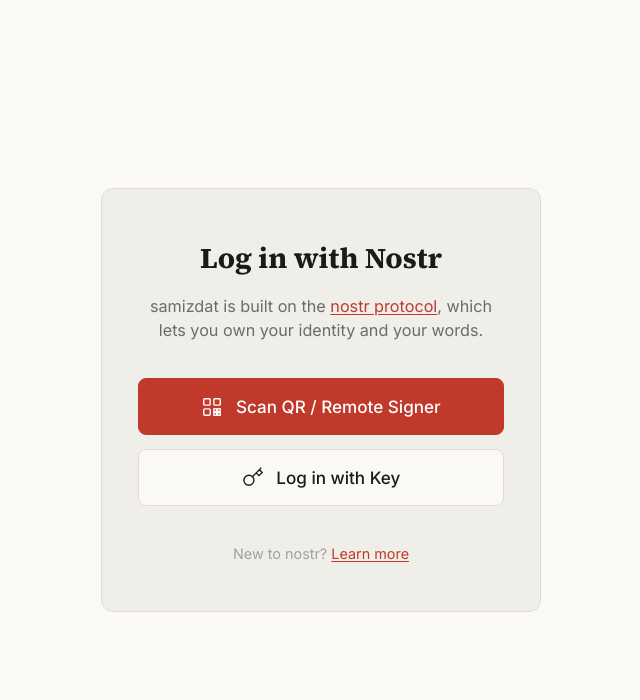
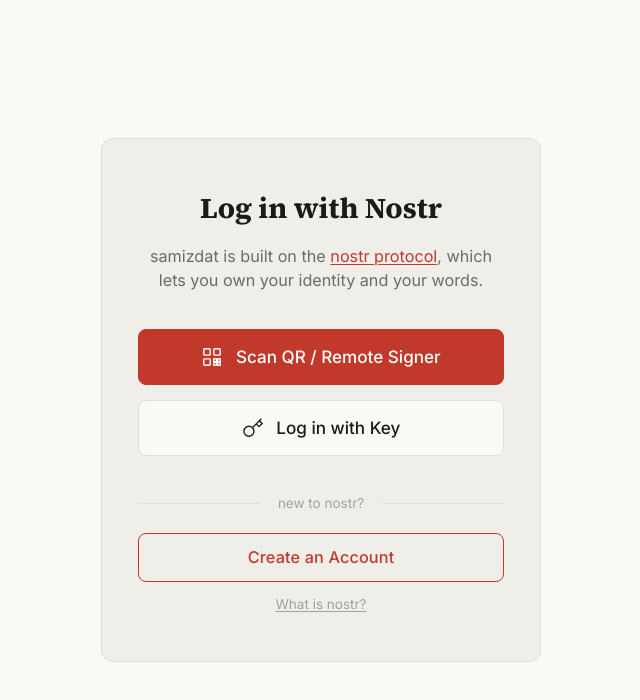
Before and after one commit to satsdisco/samizdat, a React (Vite) app: page / in a window 1280 px wide. Both pictures are taken after a click on the button "START WRITING NOW". Shown: the top 700 px of the page, without its empty margins (319-959 px from the left). Built offline with nearby package versions, Linux system fonts and the light colour scheme; a web font is replaced by a local one.

Commit message:
feat: nstart onboarding integration — create nostr account from login screen via modal wizard

```diff
--- a/package.json
+++ b/package.json
@@ -21,6 +21,7 @@
     "dompurify": "^3.3.2",
     "markdown-it": "^14.1.1",
     "nostr-tools": "^2.23.3",
+    "nstart-modal": "^2.1.0",
     "qrcode.react": "^4.2.0",
     "react": "^19.2.0",
     "react-dom": "^19.2.0",
--- a/src/App.tsx
+++ b/src/App.tsx
@@ -40,6 +40,20 @@
     setWordCount(words)
     // Auto-save to localStorage
     localStorage.setItem('samizdat_draft_content', html)
+  }, [])
+
+  // Handle nstart #nostr-login=... redirect (fallback for modal)
+  useEffect(() => {
+    if (window.location.hash && window.location.hash.startsWith('#nostr-login=')) {
+      const cred = decodeURIComponent(window.location.hash.replace('#nostr-login=', ''))
+      // Remove credentials from URL immediately (security)
+      history.replaceState(null, '', window.location.href.split('#')[0])
+      if (cred.startsWith('bunker://')) {
+        actions.loginWithBunker(cred)
+      } else if (cred.startsWith('nsec1')) {
+        actions.loginWithNsec(cred)
+      }
+    }
   }, [])
 
   // Restore saved draft from localStorage
--- a/src/components/LoginScreen.css
+++ b/src/components/LoginScreen.css
@@ -361,16 +361,52 @@
 }
 
 /* Footer */
+.login-create-section {
+  margin-top: 0.5rem;
+}
+
+.login-create-btn {
+  width: 100%;
+  padding: 0.75rem 1.2rem;
+  font-family: var(--font-ui);
+  font-size: 0.9rem;
+  font-weight: 500;
+  color: var(--accent);
+  background: transparent;
+  border: 1.5px solid var(--accent);
+  border-radius: 8px;
+  cursor: pointer;
+  transition: all 0.2s ease;
+  letter-spacing: 0.01em;
+}
+
+.login-create-btn:hover {
+  background: var(--accent);
+  color: white;
+}
+
+.login-create-btn:disabled {
+  opacity: 0.5;
+  cursor: not-allowed;
+}
+
 .login-footer {
   font-family: var(--font-ui);
-  font-size: 0.8rem;
+  font-size: 0.75rem;
   color: var(--text-faint);
+  text-align: center;
+  margin-top: 0.6rem;
 }
 
 .login-footer a {
-  color: var(--accent);
+  color: var(--text-faint);
   text-decoration: underline;
   text-underline-offset: 2px;
+  transition: color 0.15s;
+}
+
+.login-footer a:hover {
+  color: var(--accent);
 }
 
 /* Mobile */
--- a/src/components/LoginScreen.tsx
+++ b/src/components/LoginScreen.tsx
@@ -1,5 +1,6 @@
-import { useState, useRef } from 'react'
+import { useState, useRef, useCallback } from 'react'
 import { QRCodeSVG } from 'qrcode.react'
+import { NstartModal } from 'nstart-modal'
 import './LoginScreen.css'
 
 export type LoginMethod = 'extension' | 'bunker' | 'nsec'
@@ -27,6 +28,41 @@
   const [qrUri, setQrUri] = useState<string | null>(null)
   const [qrWaiting, setQrWaiting] = useState(false)
   const abortRef = useRef(false)
+  const nstartRef = useRef<NstartModal | null>(null)
+
+  const handleCreateAccount = useCallback(() => {
+    // Clean up previous instance
+    if (nstartRef.current) {
+      nstartRef.current.destroy()
+      nstartRef.current = null
+    }
+
+    nstartRef.current = new NstartModal({
+      baseUrl: 'https://nstart.me',
+      an: 'Samizdat',
+      aa: 'c0392b',     // Our accent red
+      am: 'dark',
+      aac: true,         // Don't return ncryptsec (we don't use it)
+      arr: ['wss://relay.damus.io', 'wss://nos.lol', 'wss://relay.primal.net', 'wss://relay.nostr.band'],
+      awr: ['wss://relay.damus.io', 'wss://nos.lol', 'wss://relay.primal.net', 'wss://relay.nostr.band'],
+      onComplete: (result) => {
+        const cred = result.nostrLogin
+        if (!cred) return
+
+        // nstart returns credentials in priority: bunker > nsec
+        if (cred.startsWith('bunker://')) {
+          onBunkerLogin(cred)
+        } else if (cred.startsWith('nsec1')) {
+          onNsecLogin(cred)
+        }
+      },
+      onCancel: () => {
+        // User closed the modal — nothing to do
+      },
+    })
+
+    nstartRef.current.open()
+  }, [onBunkerLogin, onNsecLogin])
 
   const handleBunkerSubmit = () => {
     const input = bunkerInput.trim()
@@ -275,10 +311,21 @@
           </button>
         </div>
 
-        <p className="login-footer">
-          New to nostr?{' '}
-          <a href="https://nostr.how" target="_blank" rel="noopener noreferrer">Learn more</a>
-        </p>
+        <div className="login-create-section">
+          <div className="login-divider">
+            <span>new to nostr?</span>
+          </div>
+          <button
+            className="login-create-btn"
+            onClick={handleCreateAccount}
+            disabled={isLoggingIn}
+          >
+            Create an Account
+          </button>
+          <p className="login-footer">
+            <a href="https://nostr.how" target="_blank" rel="noopener noreferrer">What is nostr?</a>
+          </p>
+        </div>
       </div>
     </div>
   )
```
Also changed, not shown: 1 other file (tests, documents, lock files or other folders).
